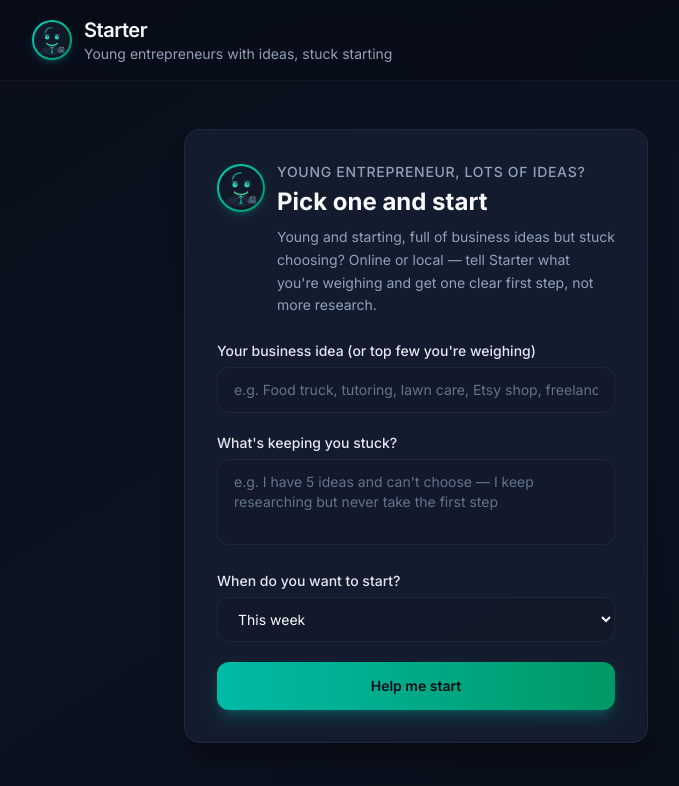
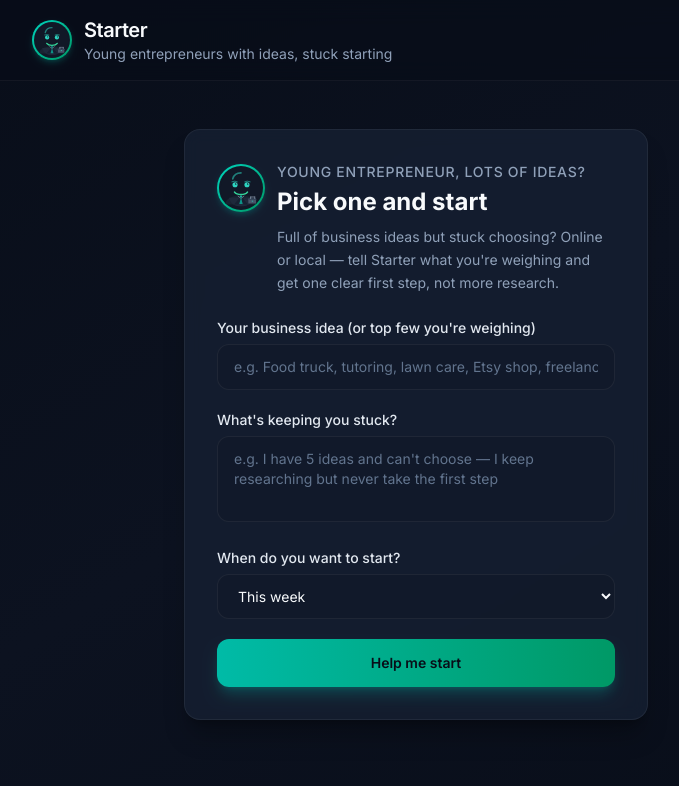
Before and after one commit to mjohnson2000/startup-coach, a React (Vite) app: page / in a window 1280 px wide. Shown: the top 786 px of the page, without its empty margins (224-903 px from the left). Built offline with nearby package versions, Linux system fonts and the light colour scheme.

Commit message:
Fix intake body copy after tagline restore.
Co-authored-by: Cursor <cursoragent@cursor.com>

```diff
--- a/src/components/IntakeForm.tsx
+++ b/src/components/IntakeForm.tsx
@@ -38,9 +38,8 @@ export function IntakeForm({ onSubmit }: IntakeFormProps) {
               Pick one and start
             </h2>
             <p className="text-sm leading-relaxed text-slate-400">
-              Young and starting, full of business ideas but stuck choosing? Online or
-              local — tell {STARTER_NAME} what you&apos;re weighing and get one clear first step,
-              not more research.
+              Full of business ideas but stuck choosing? Online or local — tell {STARTER_NAME}{' '}
+              what you&apos;re weighing and get one clear first step, not more research.
             </p>
           </div>
         </div>
```
